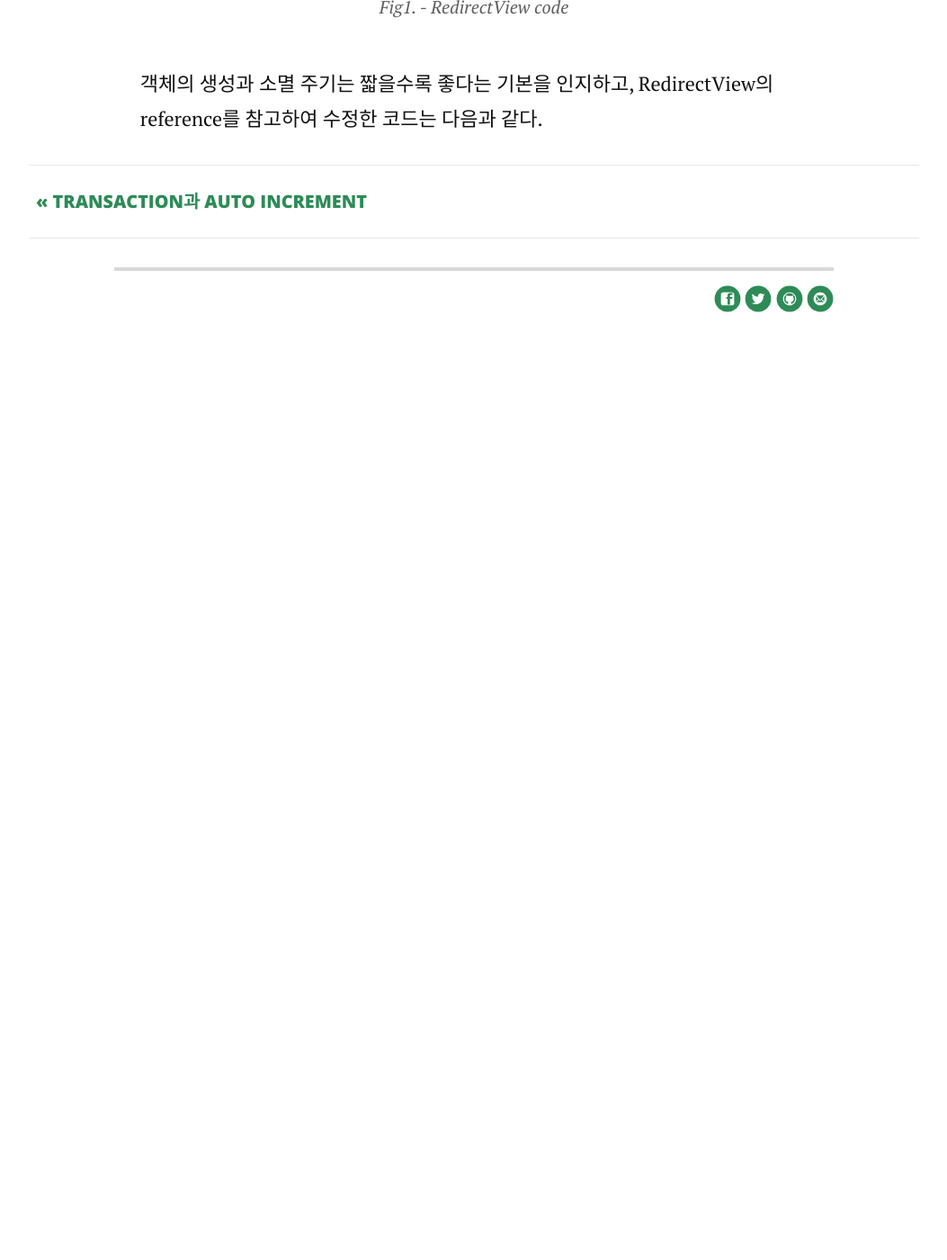
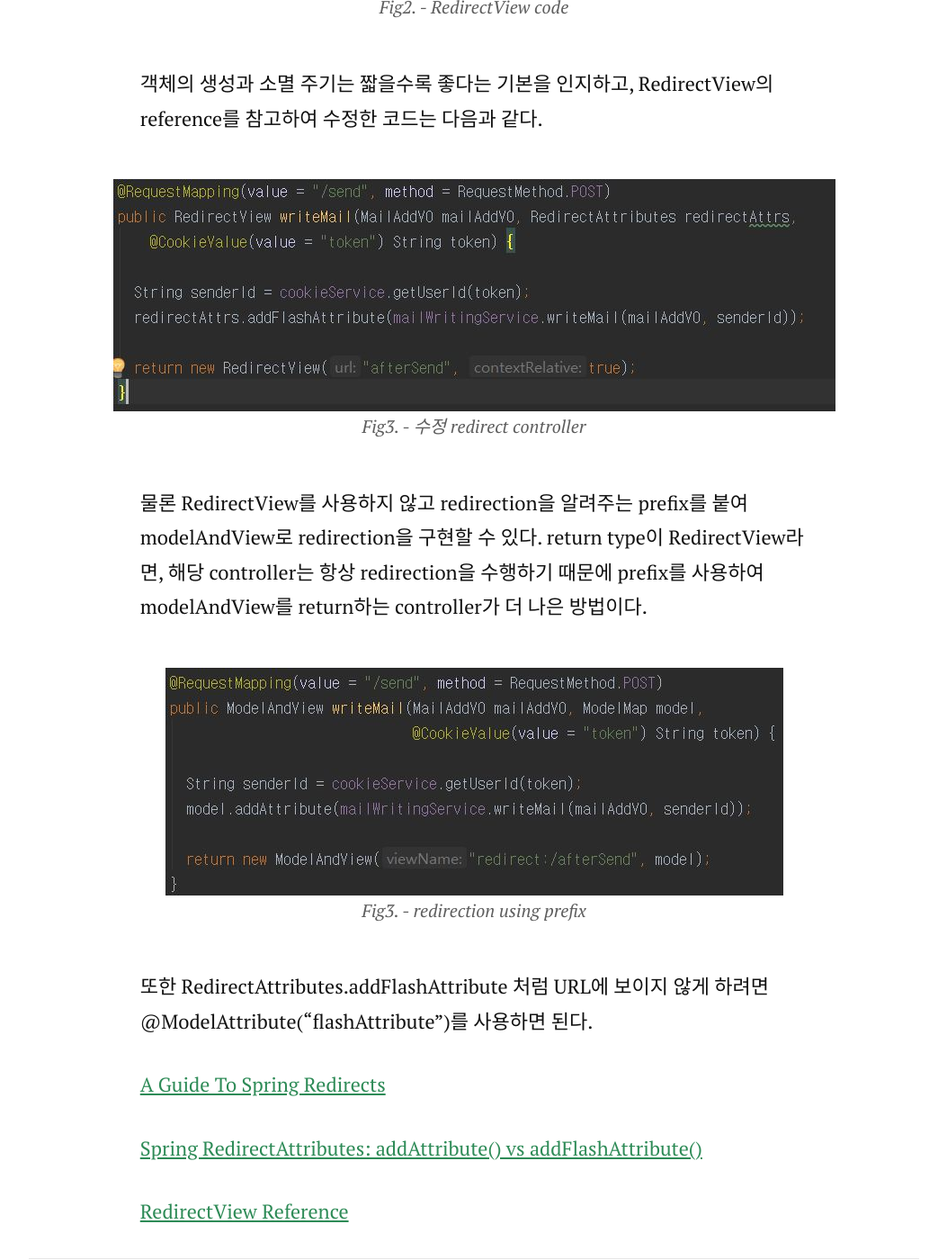
Before and after one commit to 93Hong/93Hong.github.io, a Jekyll site: the page built from _posts/2018-02-18-spring redirection.markdown, in a window 1280 px wide and 1400 px high, scrolled down 2141 px. Shown: the whole window at 90% size, without its empty margins (113-1166 px from the left). Built offline with Jekyll 4.4.1, drawn with Linux system fonts in a browser that asks for light colours; nearby versions of some CDN libraries; comment, search, counter and statistics services are not loaded; before the commit the page ends 2530 px from its top, so only the background shows below that; some of the changed text lies outside the part shown.

Commit message:
2.18 포스팅 스프링 리다이렉션 DONE

```diff
--- a/_posts/2018-02-18-spring redirection.markdown
+++ b/_posts/2018-02-18-spring redirection.markdown
@@ -1,6 +1,6 @@
 ---
 layout: post
-title:  "Spring redirection"
+title:  "Spring Redirection"
 date:   2018-02-18
 comments: true
 ---
@@ -22,7 +22,28 @@ RedirectView의 reference를 보면, 처음 코드에서 사용한 빈 생성자
 
 <figure>
 	<img src="{{ '/assets/img/2018-02-18-spring redirection_2.jpg' }}" alt="">
-	<figcaption>Fig1. - RedirectView code</figcaption>
+	<figcaption>Fig2. - RedirectView code</figcaption>
 </figure>
 
 객체의 생성과 소멸 주기는 짧을수록 좋다는 기본을 인지하고, RedirectView의 reference를 참고하여 수정한 코드는 다음과 같다.
+
+<figure>
+	<img src="{{ '/assets/img/2018-02-18-spring redirection_3.jpg' }}" alt="">
+	<figcaption>Fig3. - 수정 redirect controller</figcaption>
+</figure>
+
+물론 RedirectView를 사용하지 않고 redirection을 알려주는 prefix를 붙여 modelAndView로 redirection을 구현할 수 있다. return type이 RedirectView라면, 해당 controller는 항상 redirection을 수행하기 때문에 prefix를 사용하여 modelAndView를 return하는 controller가 더 나은 방법이다.
+
+<figure>
+	<img src="{{ '/assets/img/2018-02-18-spring redirection_5.jpg' }}" alt="">
+	<figcaption>Fig3. - redirection using prefix</figcaption>
+</figure>
+
+또한 RedirectAttributes.addFlashAttribute 처럼 URL에 보이지 않게 하려면 @ModelAttribute("flashAttribute")를 사용하면 된다.
+
+
+[A Guide To Spring Redirects](http://www.baeldung.com/spring-redirect-and-forward)
+
+[Spring RedirectAttributes: addAttribute() vs addFlashAttribute()](https://stackoverflow.com/questions/14470111/spring-redirectattributes-addattribute-vs-addflashattribute)
+
+[RedirectView Reference](https://docs.spring.io/spring/docs/5.0.3.RELEASE/javadoc-api/)
```
Also changed, not shown: assets/img/2018-02-18-spring redirection_5.jpg (added).
